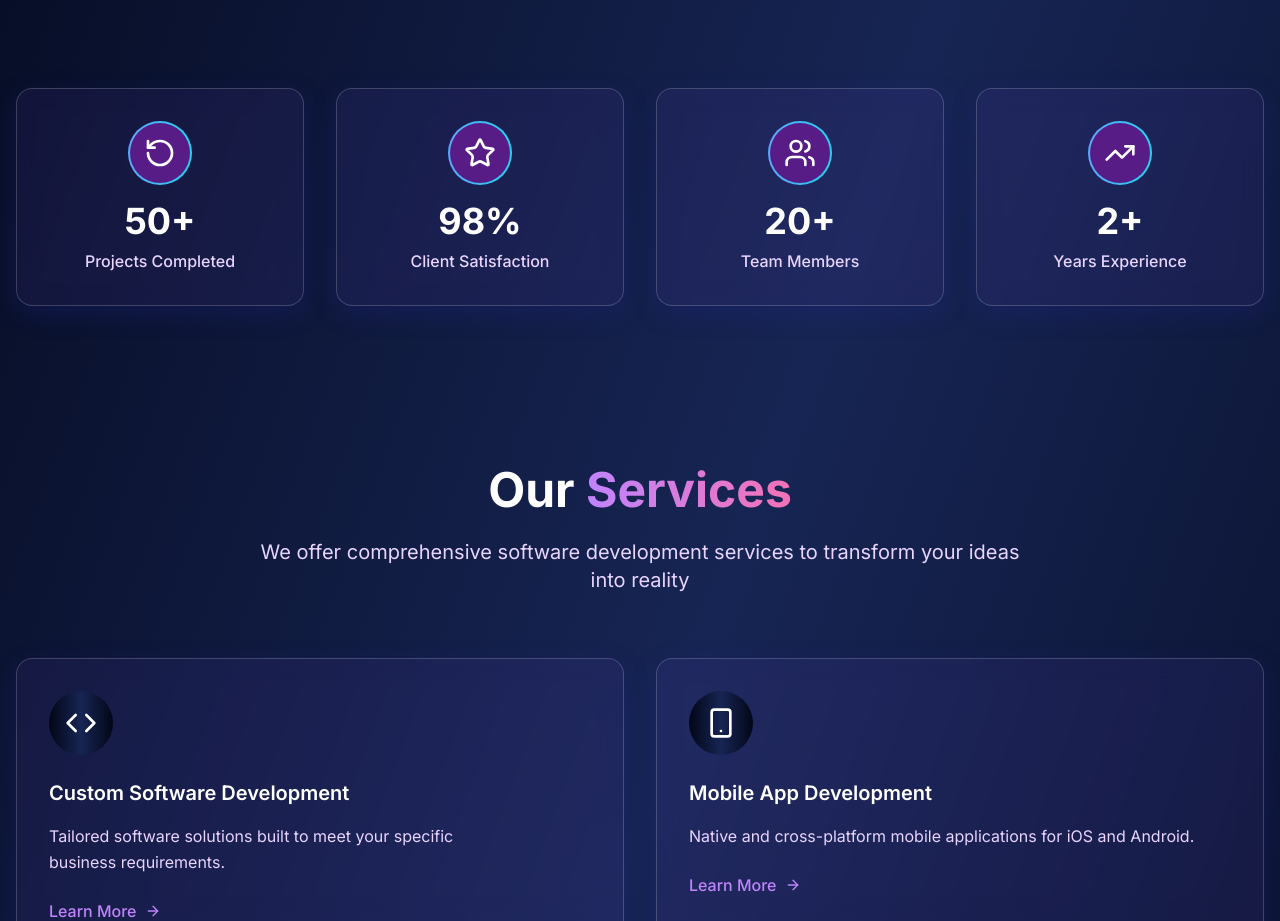
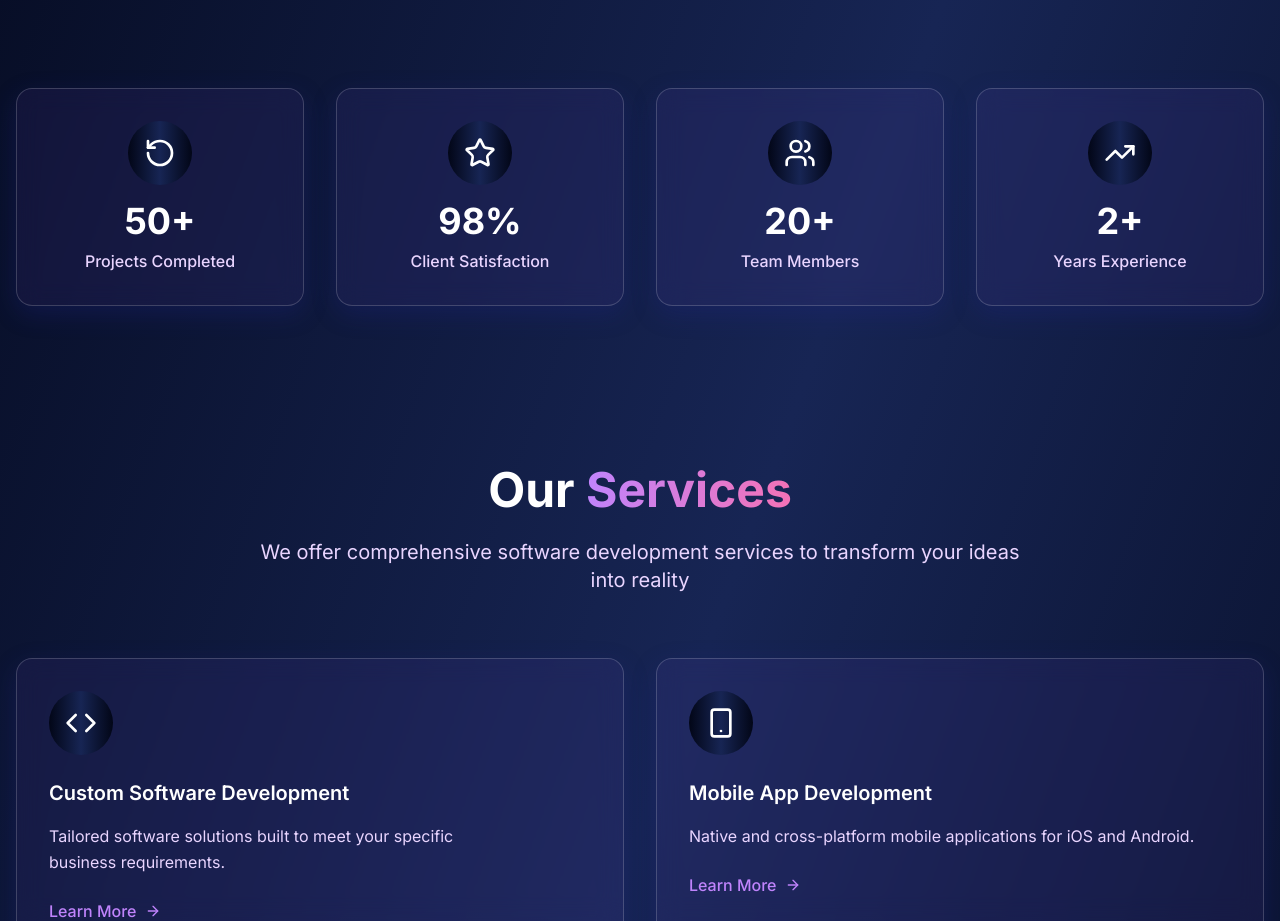
Before and after one commit to M-TalalSid/MTInternationalOfficial, a Next.js app: page / in a window 1280 px wide. Shown: the part 920-1841 px from the top of the page. Built offline with nearby package versions, Linux system fonts and the light colour scheme.

Commit message:
stats-section.tsx

```diff
--- a/components/stats-section.tsx
+++ b/components/stats-section.tsx
@@ -8,25 +8,23 @@ const stats = [
     icon: RotateCcw,
     number: "50+",
     label: "Projects Completed",
-    color: "from-blue-400 to-cyan-400",
+    // color: "from-blue-400 to-cyan-400",
   },
   {
     icon: Star,
     number: "98%",
     label: "Client Satisfaction",
-    color: "from-blue-400 to-cyan-400",
   },
   {
     icon: Users,
     number: "20+",
     label: "Team Members",
-    color: "from-blue-400 to-cyan-400",
   },
   {
     icon: TrendingUp,
     number: "2+",
     label: "Years Experience",
-    color: "from-blue-400 to-cyan-400",
+    color: "",
   },
 ]
 
@@ -52,7 +50,7 @@ export default function StatsSection() {
               <div
                 className={`w-16 h-16 mx-auto mb-4 rounded-full bg-gradient-to-r ${stat.color} p-0.5 group-hover:scale-110 transition-transform duration-300`}
               >
-                <div className="w-full h-full rounded-full bg-purple-900 flex items-center justify-center">
+                <div className="w-full h-full rounded-full from-blue-400 to-cyan-400 flex items-center justify-center">
                   <stat.icon className="w-8 h-8 text-white" />
                 </div>
               </div>
```
